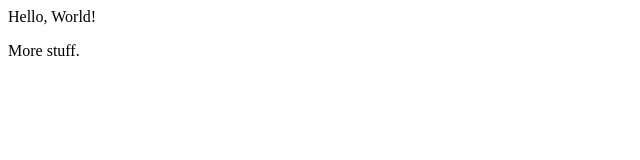
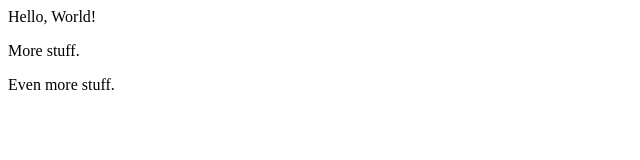
Before and after one commit to WSChisholm/test2, a plain HTML site: page index.html in a window 1280 px wide. Shown: the whole page, without its empty margins (0-640 px from the left). Drawn offline with Linux system fonts and the light colour scheme.

Commit message:
changes to index

```diff
--- a/index.html
+++ b/index.html
@@ -4,3 +4,6 @@
 <p>
 	More stuff.
 </p>
+<p>
+Even more stuff.
+</p>
```
